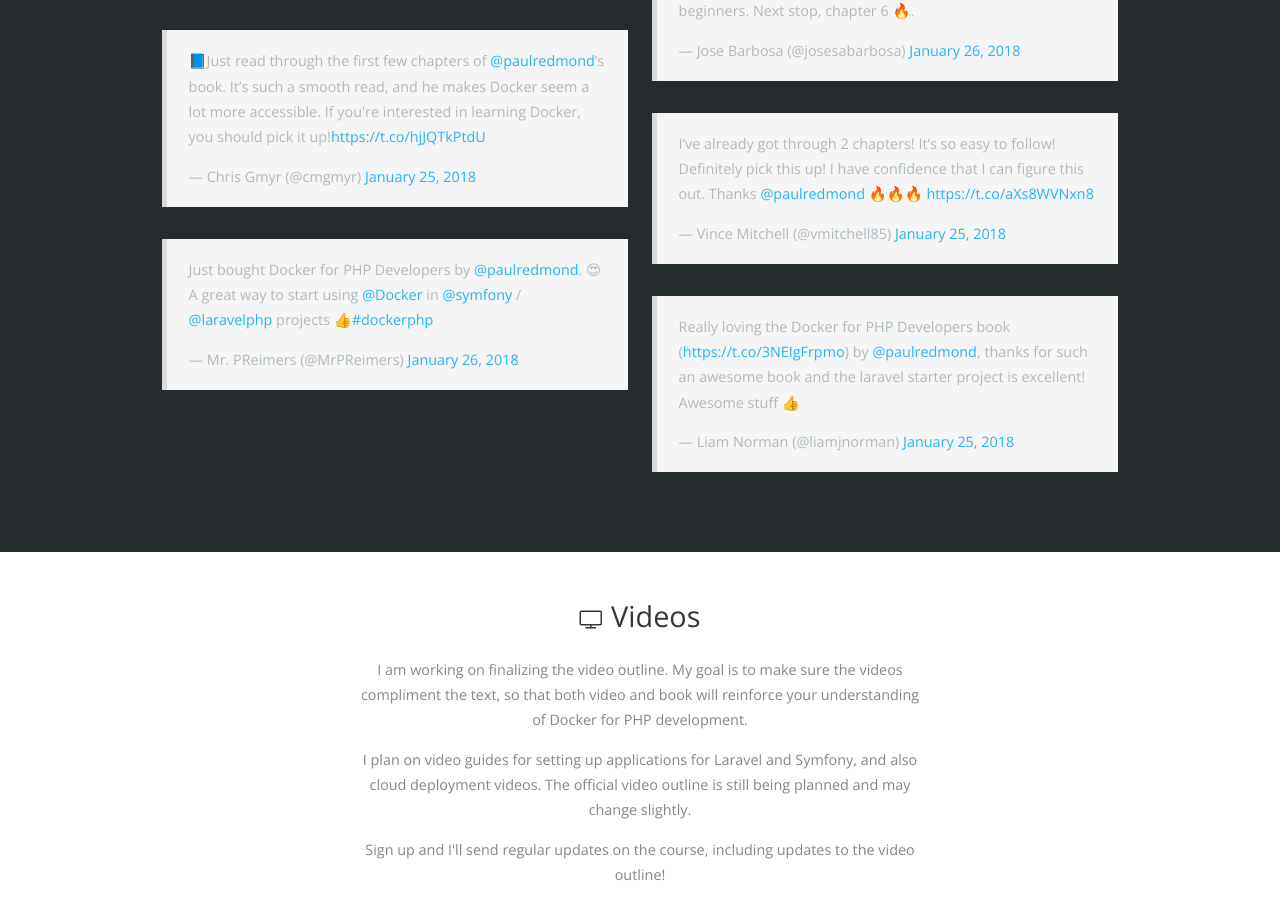
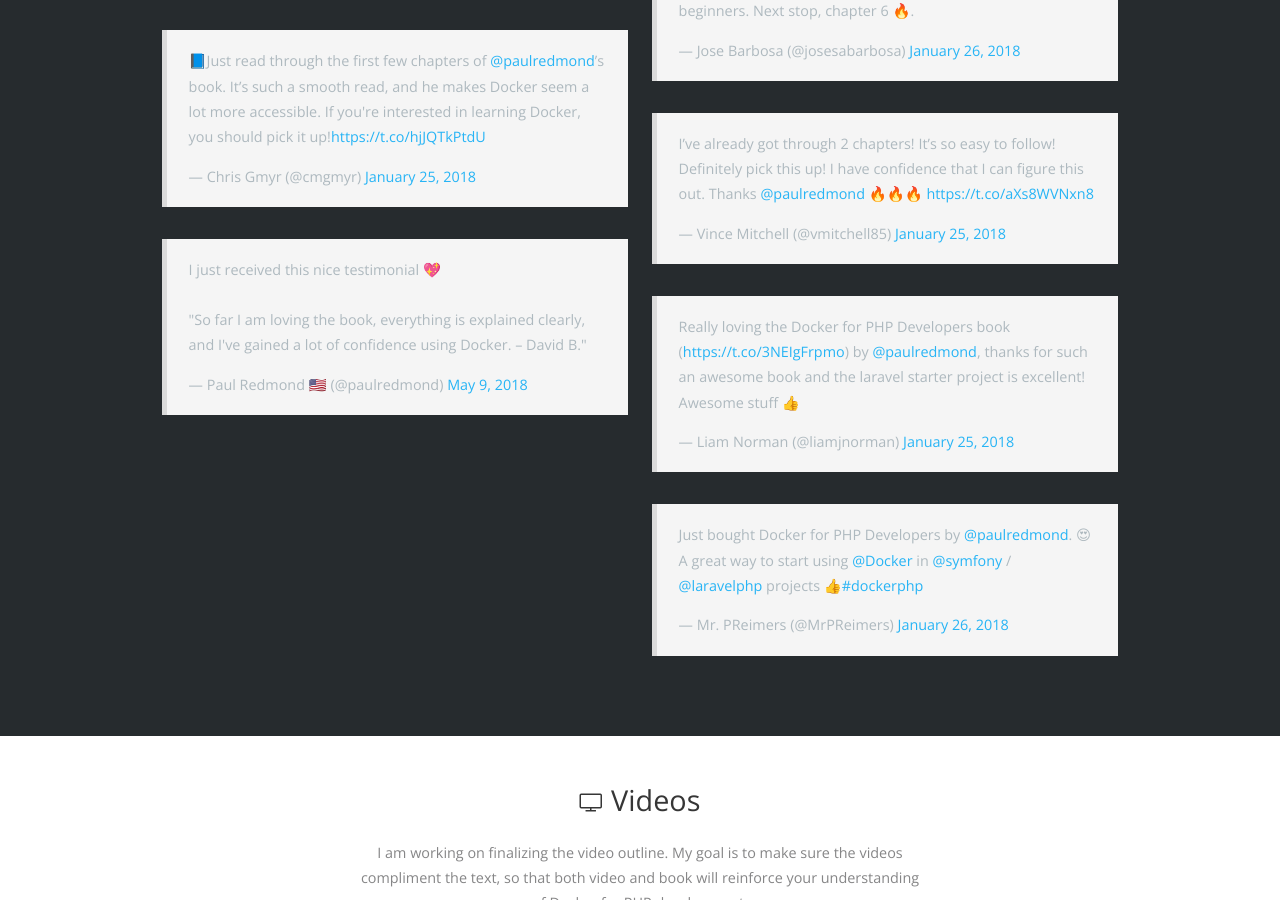
Before and after one commit to bitpressio/bitpressio.github.io, a Jekyll site: the page built from mastering-docker-php.md, in a window 1280 px wide and 900 px high, scrolled down 5670 px. Built offline with Jekyll 4.4.1, drawn with Linux system fonts in a browser that asks for light colours; nearby versions of some CDN libraries; some web fonts are replaced; comment, search, counter and statistics services are not loaded.

Commit message:
Add a new testimonial

```diff
--- a/mastering-docker-php.md
+++ b/mastering-docker-php.md
@@ -555,7 +555,7 @@
                                 <blockquote class="twitter-tweet" data-lang="en"><p lang="en" dir="ltr">📘Just read through the first few chapters of <a href="https://twitter.com/paulredmond?ref_src=twsrc%5Etfw">@paulredmond</a>’s book. It’s such a smooth read, and he makes Docker seem a lot more accessible. If you&#39;re interested in learning Docker, you should pick it up!<a href="https://t.co/hjJQTkPtdU">https://t.co/hjJQTkPtdU</a></p>&mdash; Chris Gmyr (@cmgmyr) <a href="https://twitter.com/cmgmyr/status/956644987504128002?ref_src=twsrc%5Etfw">January 25, 2018</a></blockquote>
                             </div>
                             <div class="mb-2">
-                                <blockquote class="twitter-tweet" data-lang="en"><p lang="en" dir="ltr">Just bought Docker for PHP Developers by <a href="https://twitter.com/paulredmond?ref_src=twsrc%5Etfw">@paulredmond</a>. 😍<br>A great way to start using <a href="https://twitter.com/Docker?ref_src=twsrc%5Etfw">@Docker</a> in <a href="https://twitter.com/symfony?ref_src=twsrc%5Etfw">@symfony</a> / <a href="https://twitter.com/laravelphp?ref_src=twsrc%5Etfw">@laravelphp</a> projects 👍<a href="https://twitter.com/hashtag/dockerphp?src=hash&amp;ref_src=twsrc%5Etfw">#dockerphp</a></p>&mdash; Mr. PReimers (@MrPReimers) <a href="https://twitter.com/MrPReimers/status/956806077563195392?ref_src=twsrc%5Etfw">January 26, 2018</a></blockquote>
+                                <blockquote class="twitter-tweet" data-lang="en"><p lang="en" dir="ltr">I just received this nice testimonial 💖<br><br>&quot;So far I am loving the book, everything is explained clearly, and I&#39;ve gained a lot of confidence using Docker. – David B.&quot;</p>&mdash; Paul Redmond 🇺🇸 (@paulredmond) <a href="https://twitter.com/paulredmond/status/994312550224297984?ref_src=twsrc%5Etfw">May 9, 2018</a></blockquote>
                             </div>
                         </div>
                         <div class="column is-6">
@@ -573,6 +573,9 @@
                             </div>
                             <div class="mb-2">
                                 <blockquote class="twitter-tweet" data-cards="hidden" data-lang="en"><p lang="en" dir="ltr">Really loving the Docker for PHP Developers book (<a href="https://t.co/3NEIgFrpmo">https://t.co/3NEIgFrpmo</a>) by <a href="https://twitter.com/paulredmond?ref_src=twsrc%5Etfw">@paulredmond</a>, thanks for such an awesome book and the laravel starter project is excellent! Awesome stuff 👍</p>&mdash; Liam Norman (@liamjnorman) <a href="https://twitter.com/liamjnorman/status/956431458473738240?ref_src=twsrc%5Etfw">January 25, 2018</a></blockquote>
+                            </div>
+                            <div class="mb-2">
+                                <blockquote class="twitter-tweet" data-lang="en"><p lang="en" dir="ltr">Just bought Docker for PHP Developers by <a href="https://twitter.com/paulredmond?ref_src=twsrc%5Etfw">@paulredmond</a>. 😍<br>A great way to start using <a href="https://twitter.com/Docker?ref_src=twsrc%5Etfw">@Docker</a> in <a href="https://twitter.com/symfony?ref_src=twsrc%5Etfw">@symfony</a> / <a href="https://twitter.com/laravelphp?ref_src=twsrc%5Etfw">@laravelphp</a> projects 👍<a href="https://twitter.com/hashtag/dockerphp?src=hash&amp;ref_src=twsrc%5Etfw">#dockerphp</a></p>&mdash; Mr. PReimers (@MrPReimers) <a href="https://twitter.com/MrPReimers/status/956806077563195392?ref_src=twsrc%5Etfw">January 26, 2018</a></blockquote>
                             </div>
                         </div>
                     </div>
```
